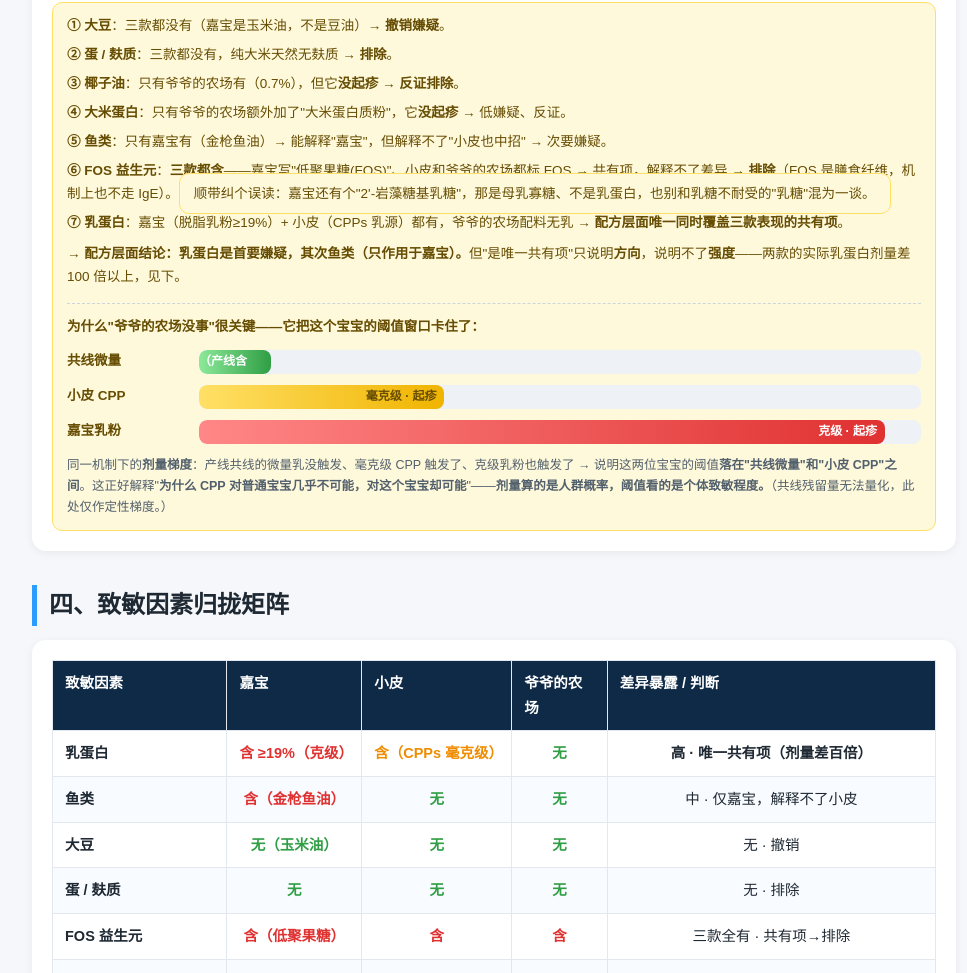
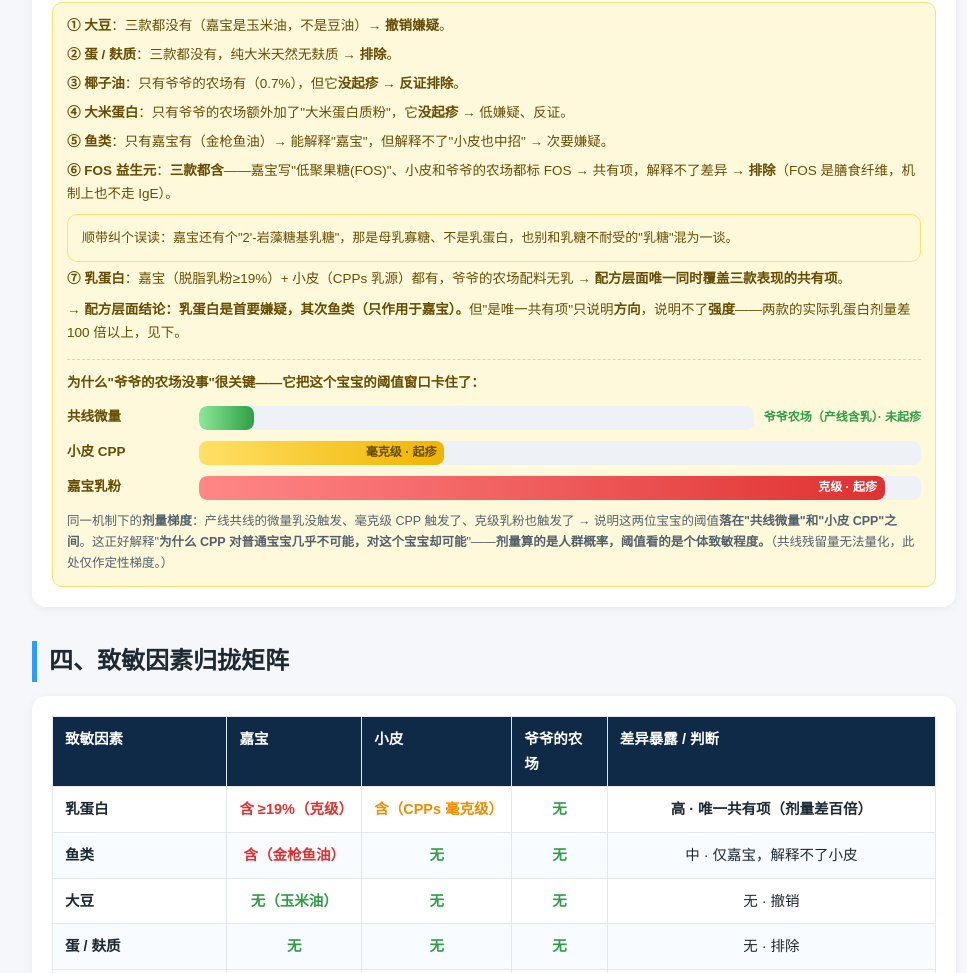
Before and after one commit to Tonywsy/mifen-allergy-video, a plain HTML site: page index.html in a window 1280 px wide. Shown: the part 2221-3194 px from the top of the page, without its empty margins (146-1113 px from the left). Drawn offline with Linux system fonts and the light colour scheme.

```diff
--- a/index.html
+++ b/index.html
@@ -106,13 +106,14 @@
       <p style="margin-top:6px"><b>③ 椰子油</b>：只有爷爷的农场有（0.7%），但它<b>没起疹</b> → <b>反证排除</b>。</p>
       <p style="margin-top:6px"><b>④ 大米蛋白</b>：只有爷爷的农场额外加了"大米蛋白质粉"，它<b>没起疹</b> → 低嫌疑、反证。</p>
       <p style="margin-top:6px"><b>⑤ 鱼类</b>：只有嘉宝有（金枪鱼油）→ 能解释"嘉宝"，但解释不了"小皮也中招" → 次要嫌疑。</p>
-      <p style="margin-top:6px"><b>⑥ FOS 益生元</b>：<b>三款都含</b>——嘉宝写"低聚果糖(FOS)"、小皮和爷爷的农场都标 FOS → 共有项，解释不了差异 → <b>排除</b>（FOS 是膳食纤维，机制上也不走 IgE）。<span class="note">顺带纠个误读：嘉宝还有个"2'-岩藻糖基乳糖"，那是母乳寡糖、不是乳蛋白，也别和乳糖不耐受的"乳糖"混为一谈。</span></p>
+      <p style="margin-top:6px"><b>⑥ FOS 益生元</b>：<b>三款都含</b>——嘉宝写"低聚果糖(FOS)"、小皮和爷爷的农场都标 FOS → 共有项，解释不了差异 → <b>排除</b>（FOS 是膳食纤维，机制上也不走 IgE）。</p>
+      <p class="note" style="margin-top:8px;font-size:13px">顺带纠个误读：嘉宝还有个"2'-岩藻糖基乳糖"，那是母乳寡糖、不是乳蛋白，也别和乳糖不耐受的"乳糖"混为一谈。</p>
       <p style="margin-top:6px"><b>⑦ 乳蛋白</b>：嘉宝（脱脂乳粉≥19%）+ 小皮（CPPs 乳源）都有，爷爷的农场配料无乳 → <b>配方层面唯一同时覆盖三款表现的共有项</b>。</p>
       <p style="margin-top:8px"><b>→ 配方层面结论：乳蛋白是首要嫌疑，其次鱼类（只作用于嘉宝）。</b>但"是唯一共有项"只说明<b>方向</b>，说明不了<b>强度</b>——两款的实际乳蛋白剂量差 100 倍以上，见下。</p>
 
       <p style="margin-top:14px;border-top:1px dashed #cbd5e1;padding-top:12px"><b>为什么"爷爷的农场没事"很关键——它把这个宝宝的阈值窗口卡住了：</b></p>
       <div class="bars" style="margin-top:8px">
-        <div class="row"><span class="name">共线微量</span><div class="track"><div class="fill f-grn" style="width:10%">爷爷农场（产线含乳）· 未起疹</div></div></div>
+        <div class="row"><span class="name">共线微量</span><div class="track"><div class="fill f-grn" style="width:10%"></div></div><span style="margin-left:10px;font-size:12px;font-weight:800;color:#2f9e44;flex-shrink:0">爷爷农场（产线含乳）· 未起疹</span></div>
         <div class="row"><span class="name">小皮 CPP</span><div class="track"><div class="fill f-yel" style="width:34%">毫克级 · 起疹</div></div></div>
         <div class="row"><span class="name">嘉宝乳粉</span><div class="track"><div class="fill f-red" style="width:95%">克级 · 起疹</div></div></div>
       </div>
```
